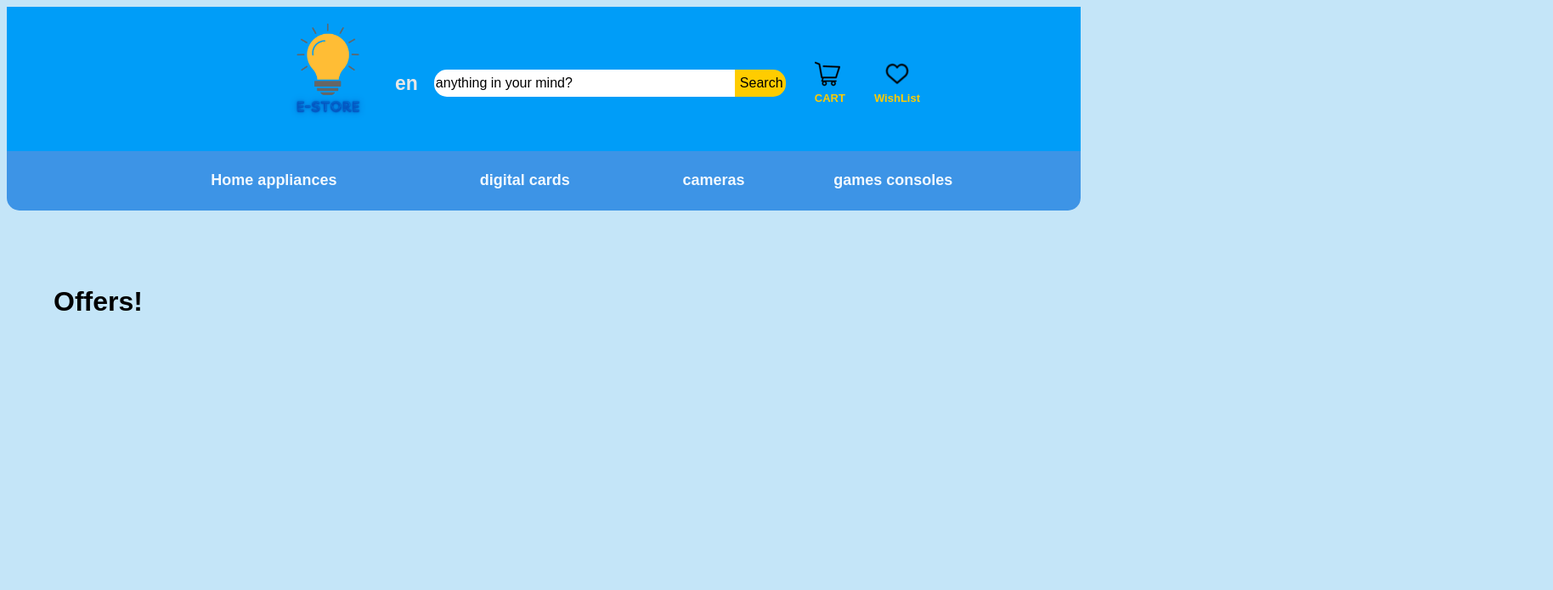
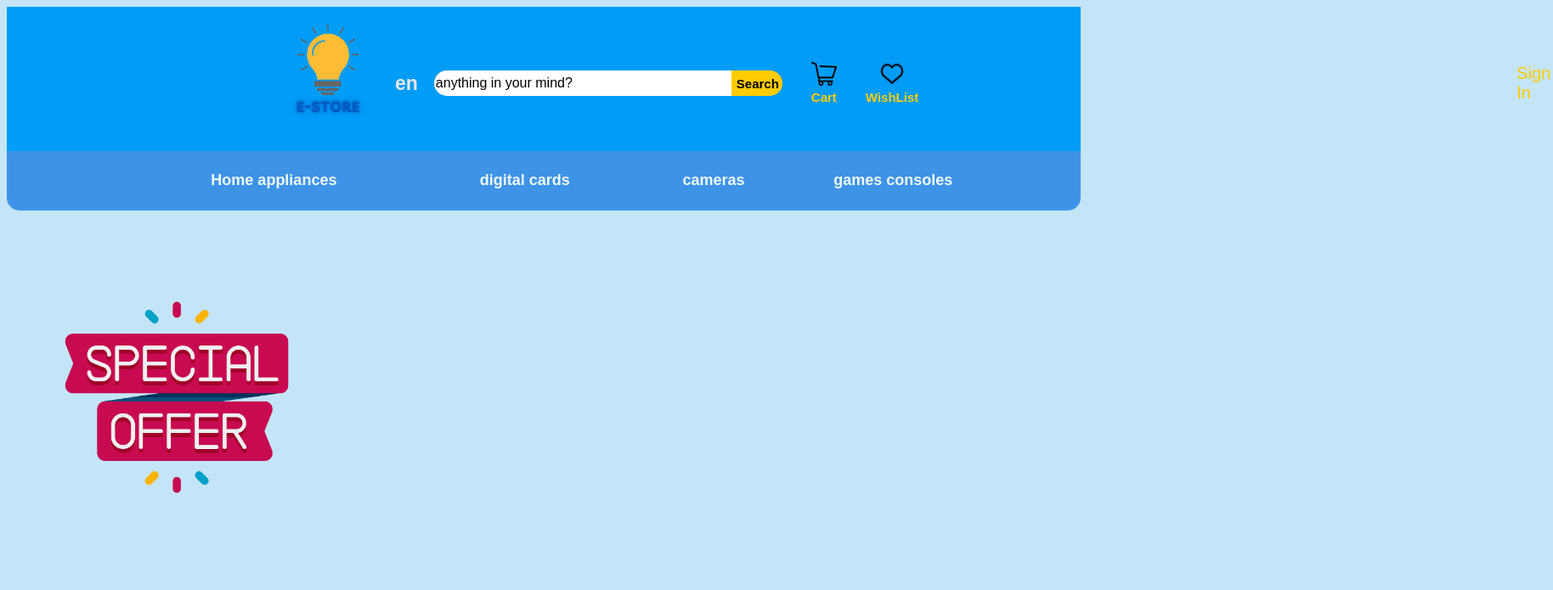
Before and after one commit to hopefull-programmer/CS379-PROJECT, a plain HTML site: page index.html in a window 1280 px wide. Shown: the top 695 px of the page at 85% size, 1828 px wide, since content can reach past the window. Drawn offline with Linux system fonts and the light colour scheme.

Commit message:
project files

```diff
--- a/index.html
+++ b/index.html
@@ -11,17 +11,22 @@
         <tr>
             <td class="logo"><img src="/images/e-store.png" height="150px" width="150px" alt="e-store"></td>
             <td class="language"><h4>en</h4></td>
-            <td ><div class="search"><input type="text" placeholder='anything in your mind?'><input type="submit" value="Search" ></div></td>
+            <td ><div class="search"><input type="text"placeholder='anything in your mind?'><input type="submit" value="Search" ></div></td>
             <td>
-                <div style="padding-left: 30px;">
+                <div style="padding-left: 30px; text-align: center;">
                     <a href="#"><img src="/images/shopping-cart-3.png" alt="CART" style="color: #FFCC00;"></a><br>
-                    <b style="color:#FFCC00; font-size: 13px;">CART</b>
+                    <b style="color:#FFCC00; font-size: 15px;">Cart</b>
                 </div>
             </td>
             <td>
-                <div style="padding-left: 30px; padding-top: 0px; text-align: center;"> <!-- Adjust padding-top for more space -->
+                <div style="padding-left: 30px; padding-top: 0px; text-align: center;">
                     <a href="#"><img src="/images/like-2.png" alt="WishList" style="color: #FFCC00;"></a><br>
-                    <b style="color:#FFCC00; font-size: 13px; ">WishList</b>
+                    <b style="color:#FFCC00; font-size: 15px; ">WishList</b>
+                </div>
+            </td>
+            <td>
+                <div class="signin">
+                    <a href="#">Sign In</a>
                 </div>
             </td>
         </tr>
@@ -36,9 +41,7 @@
         </tr>
     </table>
     <div class="offers">
-        <br>
-      <b><h1>Offers!</h1></b>
-
+      <img src="/images/offers.png"  height="300px"  alt="offers">
     </div>
     <footer class="footer">
         <table border="0">
--- a/mystyle.css
+++ b/mystyle.css
@@ -26,7 +26,7 @@ body {
 }
 
 .avatar img {
-    padding-left: 870px;
+    padding-left: 270px;
 }
 
 .categories {
@@ -61,44 +61,53 @@ body {
 }
 
 div.search {
-padding-left: 15px;
-border-style: hidden;
-  width: 100%;
-  display:flex;
-  align-items: center;
- align-content: space-between;
+    padding-left: 15px;
+    width: 100%;
+    display: flex;
+    align-items: center;
+    height: 40px;
 }
 
-div.search input[type=text]{
+div.search input[type=text] {
     border-style: hidden;
     border-color: beige;
     border-radius: 15px 0 0 15px;
     height: 30px;
     width: 350px;
     font-size: 16px;
+    box-sizing: border-box;
+    transition: all 0.2s;
 }
-div.search input[type=submit]{
+
+
+div.search input[type=submit] {
     border-style: hidden;
     border-color: beige;
     border-radius: 0 15px 15px 0;
-    height: 32px;
-    width:60px;
+    height: 30px;
+    width: 60px;
     background-color: #ffcc00;
-    font-size: 16px;
+    font-size: 15px;
+    font-weight:700;
+    text-align: center;
 }
 
-div.search ::placeholder{
+
+div.search ::placeholder {
     color: black;
+}
+
+div.search input[type="text"]:focus::placeholder {
+    color: transparent;
+}
+
+div.search input[type=text]:focus {
+    outline: none;
 
 }
 
-div.search :hover {
-    border-color: black;
-    border-style:none;
-}
-
-div.offers h1{
-padding: 50px 55px;
+div.offers img{
+padding: 70px 50px;
 
 }
 
@@ -115,3 +124,13 @@ footer.footer{
 .social-media{
     padding:0 6px;
 }
+
+div.signin a{
+    color: #ffcc00;
+    text-decoration: none;
+    font-size: 20px;
+}
+
+div.signin{
+    padding-left: 700px;
+}
```
Also changed, not shown: images/offers.png (added).
